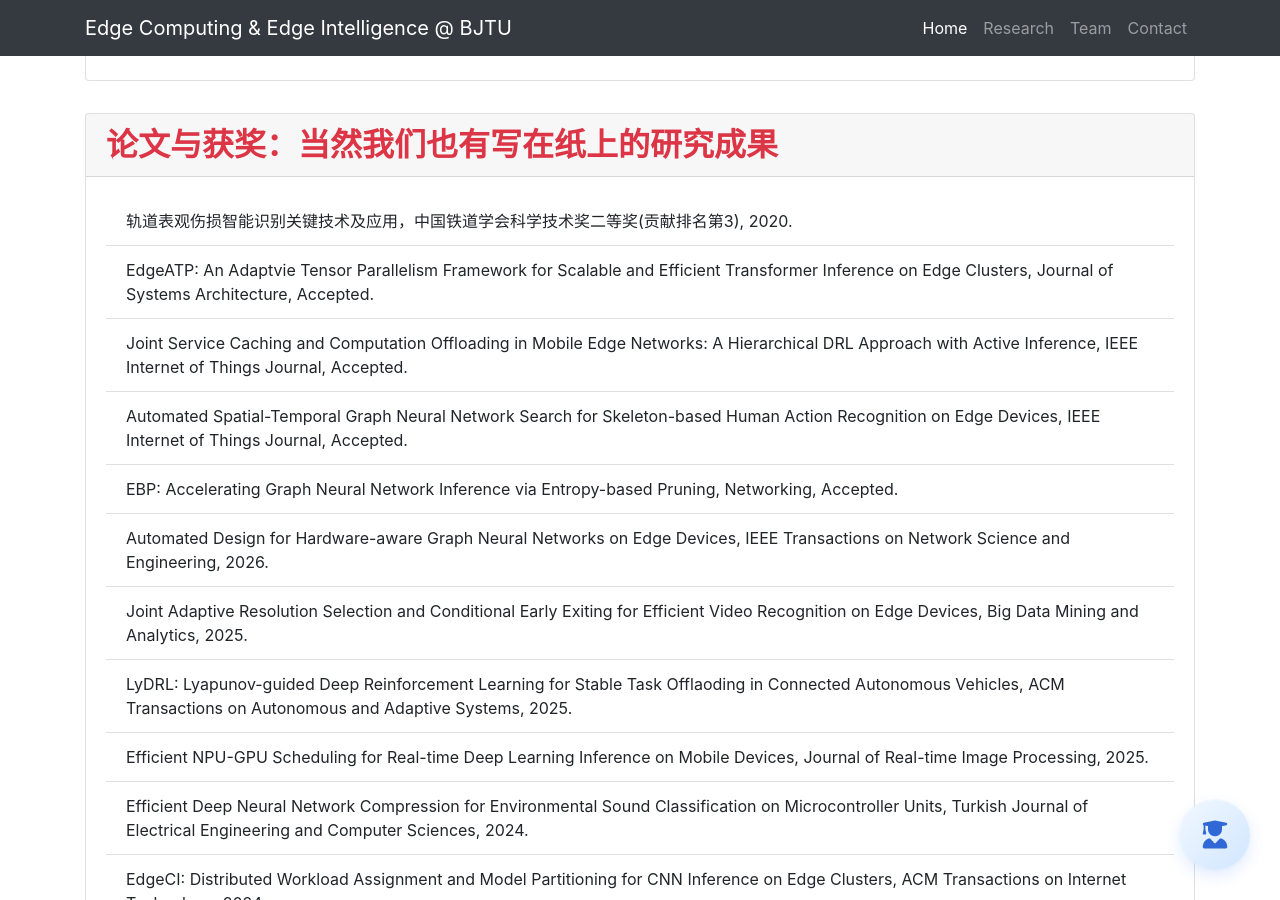
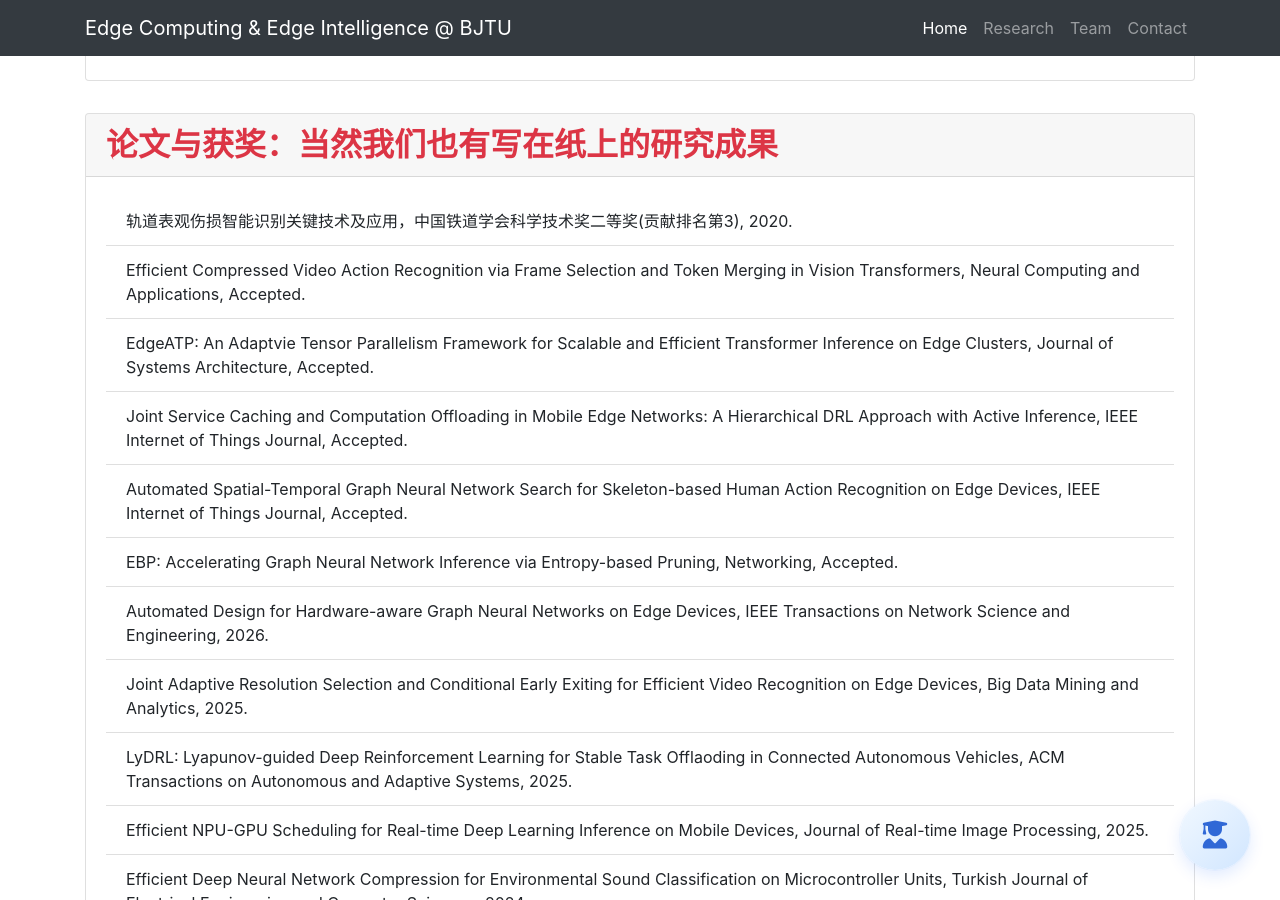
Before and after one commit to fangvv/Homepage, a Jekyll site: the page Edgecomp/index.html, which Jekyll copies as it is, in a window 1280 px wide and 900 px high, scrolled down 5498 px. Built offline with Jekyll 4.4.1, drawn with Linux system fonts in a browser that asks for light colours; comment, search, counter and statistics services are not loaded.

Commit message:
update pub

```diff
--- a/Edgecomp/index.html
+++ b/Edgecomp/index.html
@@ -619,6 +619,7 @@ PyTorch Mobile, 移动端深度学习,
         <div class="card-body">
           <ul class="list-group list-group-flush">
             <li class="list-group-item">轨道表观伤损智能识别关键技术及应用，中国铁道学会科学技术奖二等奖(贡献排名第3), 2020.</li>
+            <li class="list-group-item">Efficient Compressed Video Action Recognition via Frame Selection and Token Merging in Vision Transformers, Neural Computing and Applications, Accepted.</li>
             <li class="list-group-item">EdgeATP: An Adaptvie Tensor Parallelism Framework for Scalable and Efficient
               Transformer Inference on Edge Clusters, Journal of Systems Architecture, Accepted.</li>
             <li class="list-group-item">Joint Service Caching and Computation Offloading in Mobile Edge Networks: A
```
